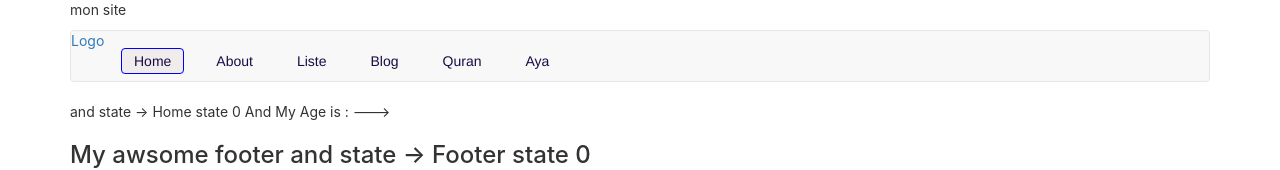
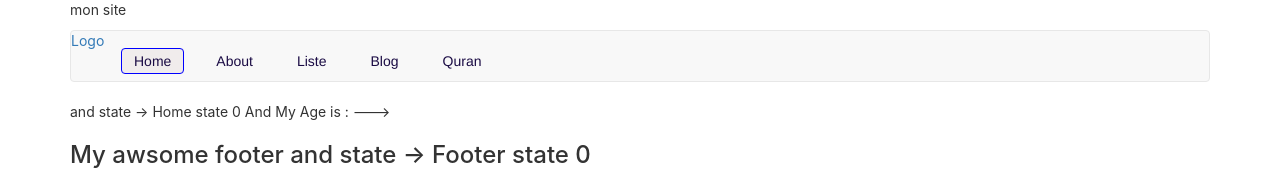
Before and after one commit to fatehbouderouaz/FatehBouderouaz, a React (Create React App) app: page / in a window 1280 px wide. Shown: the top 170 px of the page. Built offline with nearby package versions, Linux system fonts and the light colour scheme.

Commit message:
Clean code

```diff
--- a/src/App.js
+++ b/src/App.js
@@ -3,14 +3,13 @@ import React from "react";
 import Header from "./Header";
 import Home from "./Home";
 import Footer from "./Footer";
-import Person from "./Person";
+// import Person from "./Person";
 import Quran from "./Quran";
-import Nav from "./Nav";
+// import Nav from "./Nav";
 import { BrowserRouter, Route } from "react-router-dom";
 import About from "./About";
 import List from "./List";
 import Blog from "./Blog";
-import Aya from './Aya';
 
 class App extends React.Component {
   state = {
@@ -55,7 +54,6 @@ class App extends React.Component {
             <Route path='/list' component={List} />
             <Route path='/blog' component={Blog} />
             <Route path='/quran' component={Quran} />
-            <Route path='/aya' component={Aya} />
 
             <Footer textfoot='My awsome footer' />
           </div>
--- a/src/Nav.js
+++ b/src/Nav.js
@@ -1,21 +1,18 @@
 import React from "react";
 import { Link, NavLink } from "react-router-dom";
-import Aya from './Aya';
-import axios from "axios";
 
 class Nav extends React.Component {
   render() {
     return (
       <nav className='navbar navbar-default'>
         <div className='navbar-header'>
-          <a href='#'> Logo </a>
+          <Link  to='/' > Logo </Link>
           <ul>
             <NavLink className='navlink' exact to='/'>Home</NavLink>
             <NavLink className='navlink'  to='/about'>About</NavLink>
             <NavLink className='navlink'  to='/list'>Liste</NavLink>
             <NavLink className='navlink'  to='/blog'>Blog</NavLink>
             <NavLink className='navlink'  to='/quran'>Quran</NavLink>
-            <NavLink className='navlink'  to='/aya'>Aya</NavLink>
           </ul>
         </div>
       </nav>
```
